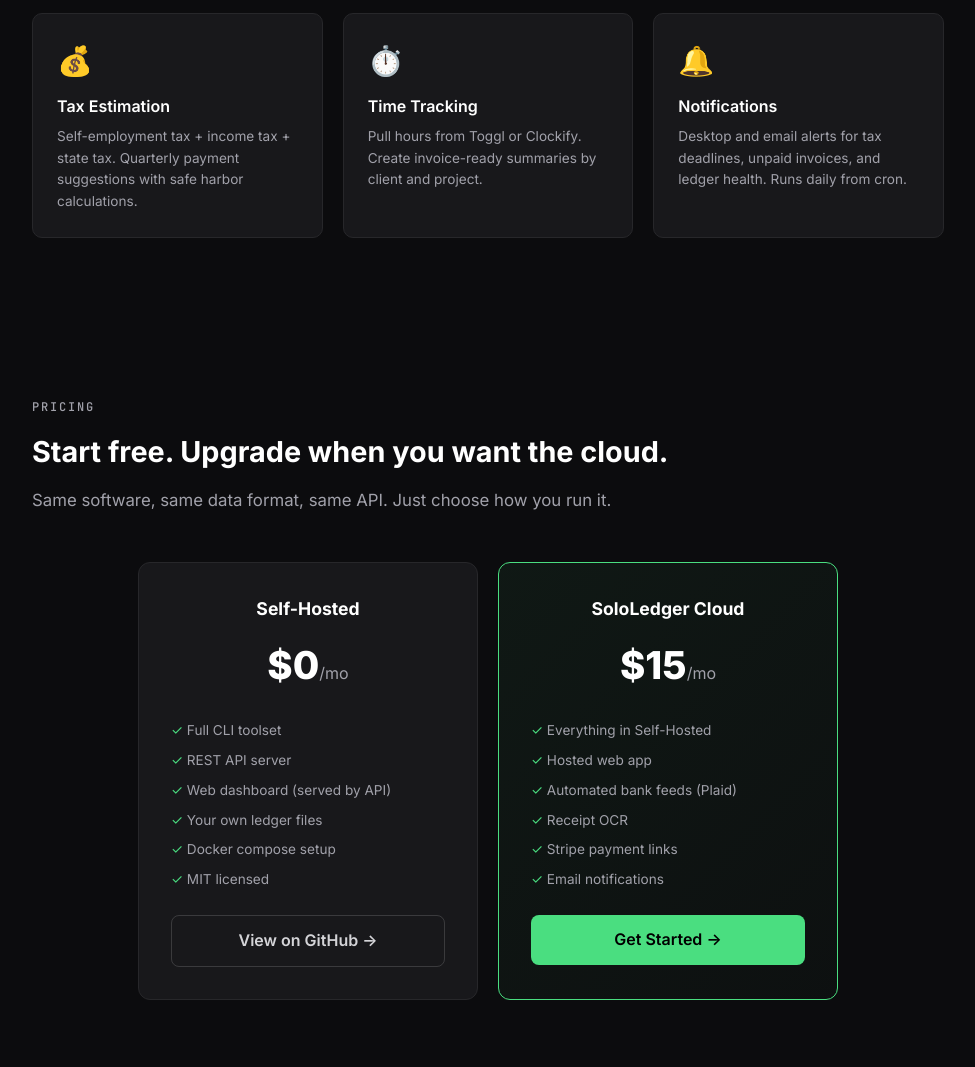
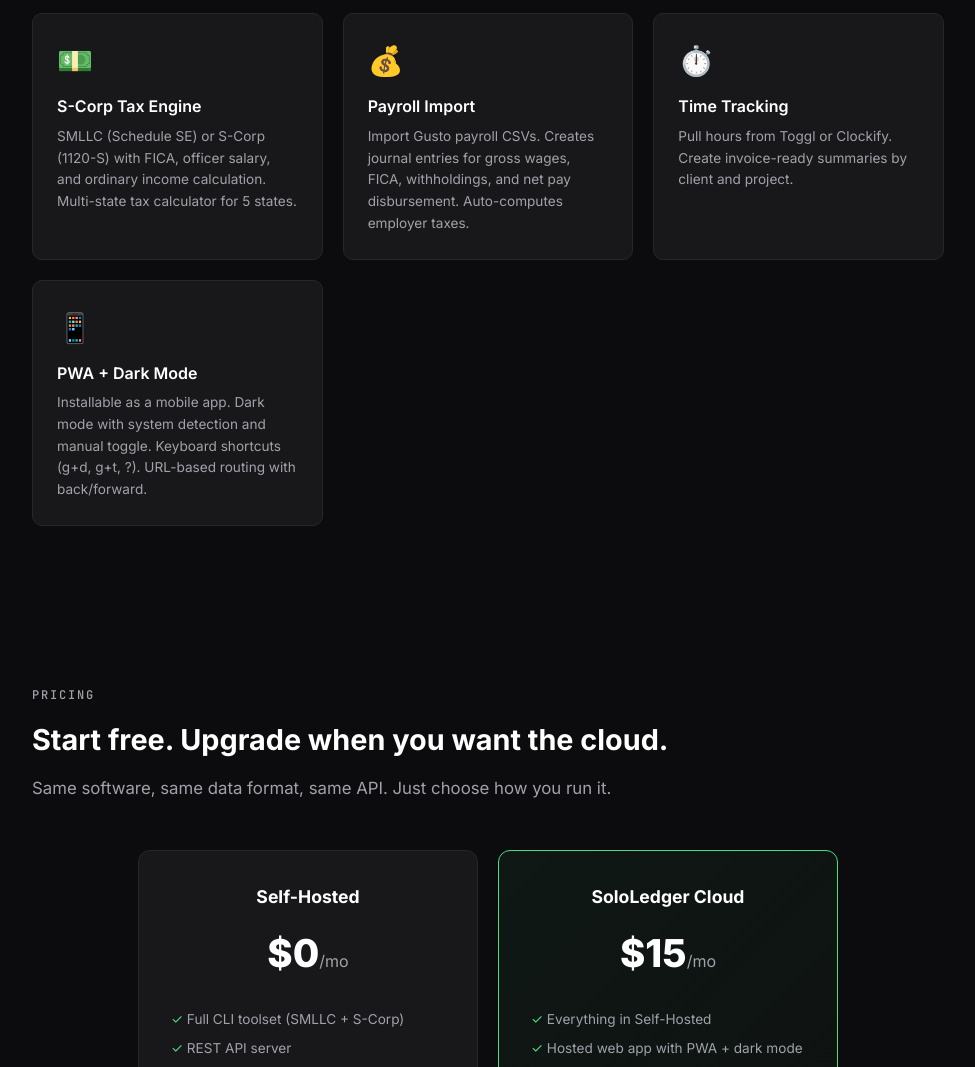
Before and after one commit to dilljens/ferrumeng-landing, a plain HTML site: page sololedger/index.html in a window 1280 px wide. Shown: the part 1400-2467 px from the top of the page, without its empty margins (152-1127 px from the left). Drawn offline with Linux system fonts and the light colour scheme.

Commit message:
Update SoloLedger landing page: S-Corp, payroll, PWA, dark mode features

```diff
--- a/sololedger/index.html
+++ b/sololedger/index.html
@@ -265,9 +265,9 @@
 <section class="hero">
   <div class="container">
     <div class="oss-badge">MIT Licensed · Open Source</div>
-    <div class="badge">Hosted Cloud · Self-Hosted CLI</div>
+    <div class="badge">🧾 SMLLC & S-Corp · PWA Installable · Dark Mode</div>
     <h1>Accounting software for your<br>solo consulting <span>LLC</span></h1>
-    <p>Invoicing, bank feeds, receipt OCR, tax estimates, time tracking, and dashboards — from your terminal or from the cloud. Built for solo operators who don't want QuickBooks.</p>
+    <p>Invoicing, bank feeds, receipt OCR, tax estimates, time tracking, S-Corp payroll, and dashboards — from your terminal or from the cloud. Built for solo operators who don't want QuickBooks.</p>
     <a href="https://sololedger.ferrumeng.com" class="btn">Launch SoloLedger Cloud →</a>
 
     <div class="terminal">
@@ -308,9 +308,14 @@
         <p>Snap a receipt photo. Extract merchant, date, total, and line items. Auto-categorize and append to your ledger.</p>
       </div>
       <div class="feature-card">
+        <div class="icon">💵</div>
+        <h3>S-Corp Tax Engine</h3>
+        <p>SMLLC (Schedule SE) or S-Corp (1120-S) with FICA, officer salary, and ordinary income calculation. Multi-state tax calculator for 5 states.</p>
+      </div>
+      <div class="feature-card">
         <div class="icon">💰</div>
-        <h3>Tax Estimation</h3>
-        <p>Self-employment tax + income tax + state tax. Quarterly payment suggestions with safe harbor calculations.</p>
+        <h3>Payroll Import</h3>
+        <p>Import Gusto payroll CSVs. Creates journal entries for gross wages, FICA, withholdings, and net pay disbursement. Auto-computes employer taxes.</p>
       </div>
       <div class="feature-card">
         <div class="icon">⏱️</div>
@@ -318,9 +323,9 @@
         <p>Pull hours from Toggl or Clockify. Create invoice-ready summaries by client and project.</p>
       </div>
       <div class="feature-card">
-        <div class="icon">🔔</div>
-        <h3>Notifications</h3>
-        <p>Desktop and email alerts for tax deadlines, unpaid invoices, and ledger health. Runs daily from cron.</p>
+        <div class="icon">📱</div>
+        <h3>PWA + Dark Mode</h3>
+        <p>Installable as a mobile app. Dark mode with system detection and manual toggle. Keyboard shortcuts (g+d, g+t, ?). URL-based routing with back/forward.</p>
       </div>
     </div>
   </div>
@@ -337,9 +342,10 @@
         <h3>Self-Hosted</h3>
         <div class="price">$0<span>/mo</span></div>
         <ul>
-          <li>Full CLI toolset</li>
+          <li>Full CLI toolset (SMLLC + S-Corp)</li>
           <li>REST API server</li>
-          <li>Web dashboard (served by API)</li>
+          <li>PWA web app with dark mode</li>
+          <li>Gusto payroll CSV import</li>
           <li>Your own ledger files</li>
           <li>Docker compose setup</li>
           <li>MIT licensed</li>
@@ -352,11 +358,12 @@
         <div class="price">$15<span>/mo</span></div>
         <ul>
           <li>Everything in Self-Hosted</li>
-          <li>Hosted web app</li>
+          <li>Hosted web app with PWA + dark mode</li>
           <li>Automated bank feeds (Plaid)</li>
           <li>Receipt OCR</li>
           <li>Stripe payment links</li>
           <li>Email notifications</li>
+          <li>Keyboard shortcuts & URL routing</li>
         </ul>
         <a href="https://sololedger.ferrumeng.com" class="btn" style="display: block;">Get Started →</a>
       </div>
```
